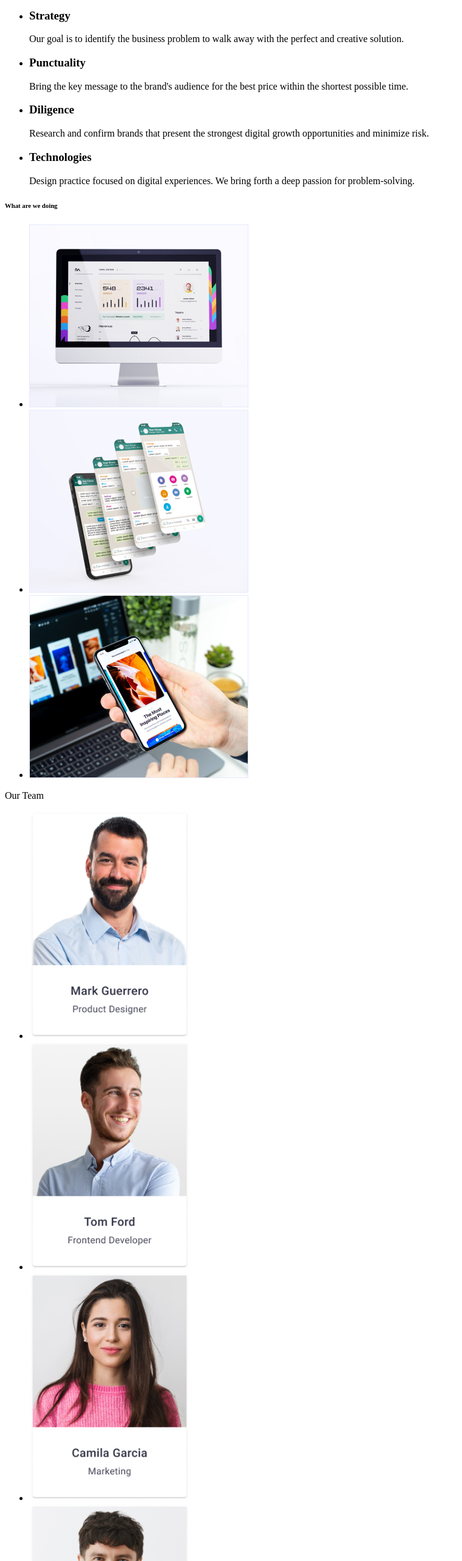
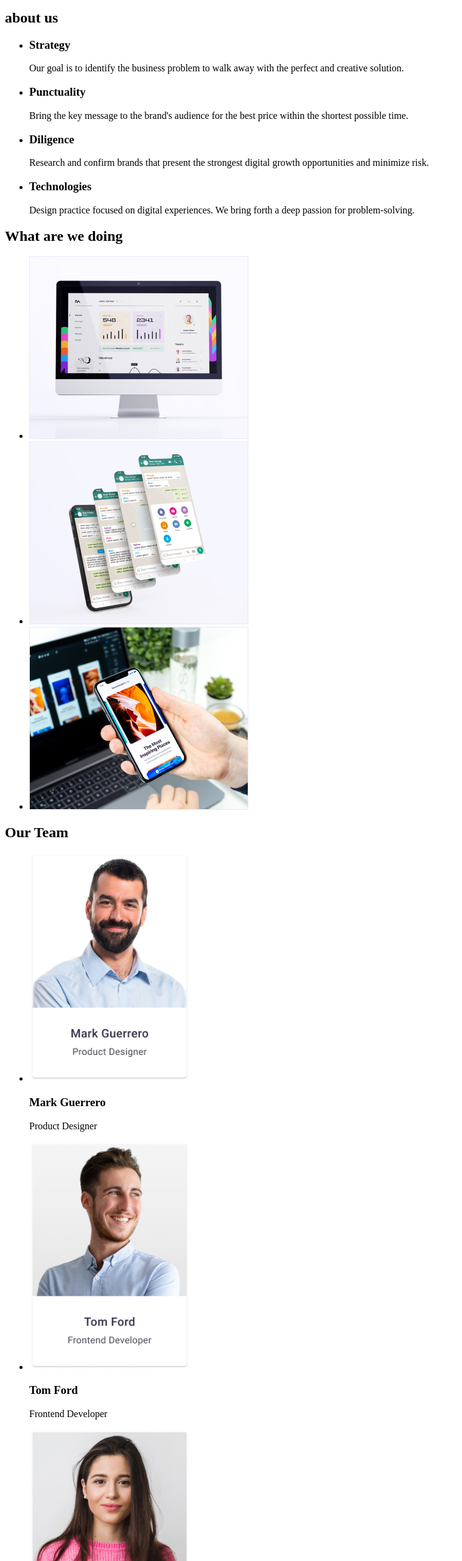
Before and after one commit to itsalbinkas/goit-markup-hw-01, a plain HTML site: page index.html in a window 1280 px wide. Shown: the part 240-2800 px from the top of the page at 61% size, without its empty margins (0-759 px from the left). Drawn offline with Linux system fonts and the light colour scheme.

Commit message:
update.html

```diff
--- a/index.html
+++ b/index.html
@@ -32,6 +32,7 @@
    </section>
   </main>
   <section>
+    <h2>about us</h2>
     <ul>
         <li>
             <h3>Strategy</h3>
@@ -41,24 +42,27 @@
         </li>
         <li>
             <h3>Punctuality</h3>
-             <p> Bring the key message to the brand's audience
+             <p>Bring the key message to the brand's audience
                 for the best price within the shortest possible time.
              </p>
         </li>
         <li>
             <h3>Diligence</h3>
-            <p>Research and confirm brands that present the
-            strongest digital growth opportunities and minimize risk.</p>
+            <p>Research and confirm brands that present
+                the strongest digital growth opportunities and minimize risk.
+            </p>
         </li>
         <li>
             <h3>Technologies</h3>
             <p> Design practice focused on digital experiences.
-            We bring forth a deep passion for problem-solving.
+                We bring forth a deep passion for problem-solving.
             </p>
         </li>
     </ul>
+</section>
 
-    <h6>What are we doing</h6>
+<section>
+    <h2>What are we doing</h2>
     <ul>
         <li>
             <img src="./images/img 1.jpg" alt="our work" width="360"/>
@@ -70,26 +74,34 @@
             <img src="./images/img 3.jpg" alt="our work" width="360"/>
         </li>
     </ul>
+</section>
 
-  </section>
-  <section>
-    <h7>Our Team</h7>
+<section>
+    <h2>Our Team</h2>
     <ul>
         <li>
             <img src="./images/Team Card 1.jpg"alt="company team" width="264"/>
+            <h3>Mark Guerrero</h3>
+            <p>Product Designer</p>
         </li>
         <li>
             <img src="./images/Team Card 2.jpg"alt="company team" width="264"/>
+            <h3>Tom Ford</h3>
+            <p>Frontend Developer</p>
         </li>
         <li>
             <img src="./images/Team Card 3.jpg"alt="company team" width="264"/>
+            <h3>Camila Garcia</h3>
+            <p>Marketing</p>
         </li>
         <li>
             <img src="./images/Team Card 4.jpg"alt="company team" width="264"/>
+            <h3>Daniel Wilson</h3>
+            <p>UI Designer</p>
         </li>
 
     </ul>
-  </section>
+ </section>
 
   <footer>
     <div>
```
